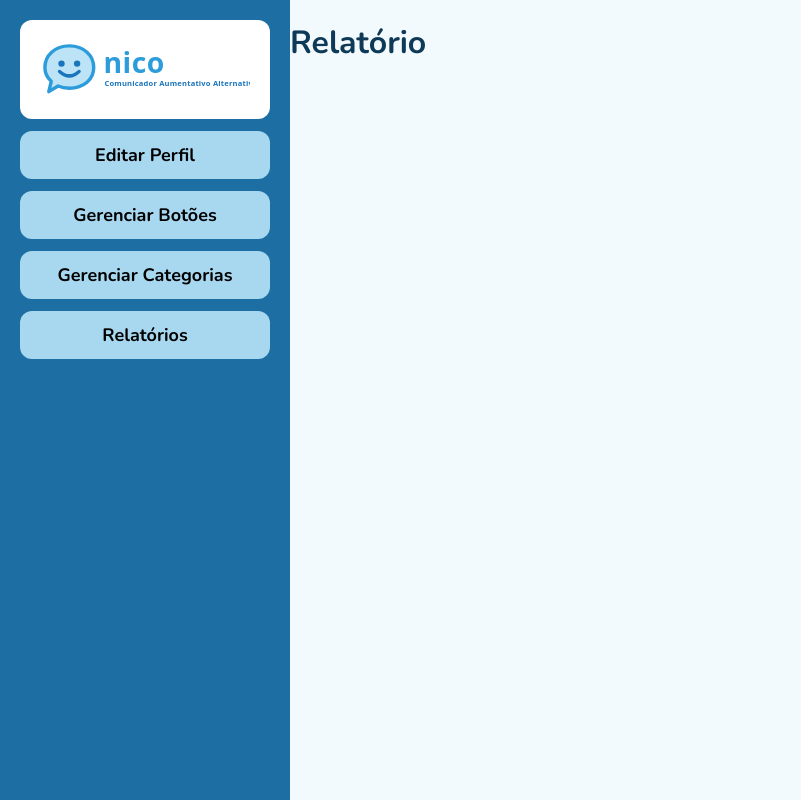
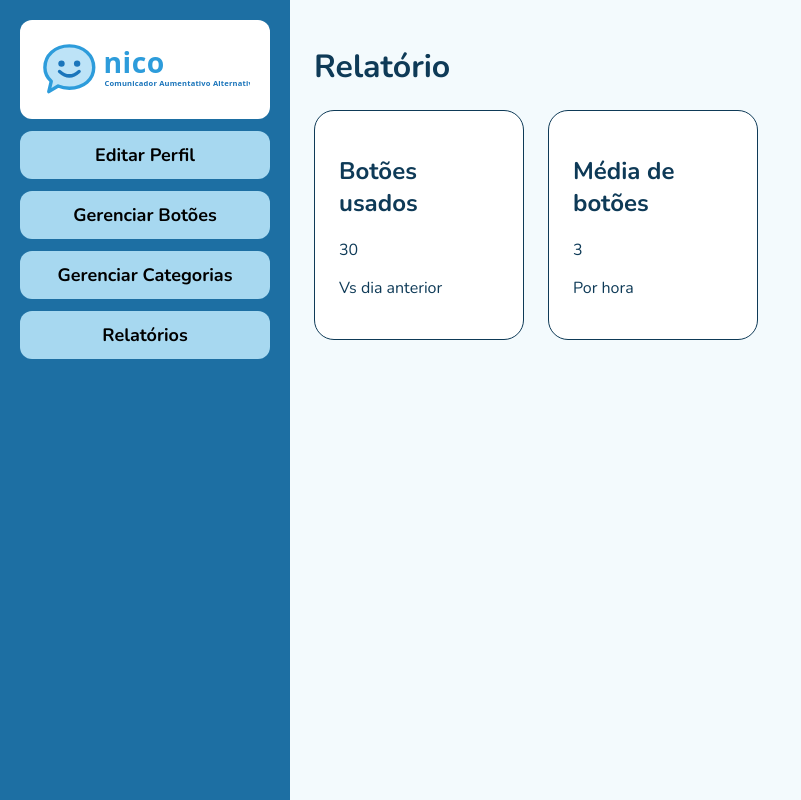
Before and after one commit to josefmello/frontend-nico, a React app: page /administrador in a window 1280 px wide. Shown: the whole page, without its empty margins (0-801 px from the left). Built offline with nearby package versions, Linux system fonts and the light colour scheme; the HTML template or start-up script is replaced by a standard one.

Commit message:
feat(view): criando os cartões do relatório

```diff
--- /dev/null
+++ b/src/pages/Relatorio.css
@@ -0,0 +1,16 @@
+.cartao {
+    background-color: white;
+    border: 1px solid;
+    border-radius: 20px;
+    padding: 24px;
+    width: 210px;
+}
+
+.cartoes {
+    display: flex;
+    gap: 24px;
+}
+
+.conteudo-main {
+    padding: 24px;
+}
--- a/src/pages/Relatorio.jsx
+++ b/src/pages/Relatorio.jsx
@@ -1,11 +1,27 @@
 import MenuLateral from "../components/MenuLateral.jsx"
+import "./Relatorio.css"
+const cartoes = [
+    { titulo: "Botões usados", valor: 30, legenda: "Vs dia anterior" },
+    { titulo: "Média de botões", valor: 3, legenda: "Por hora" },
+];
+
+
 
 function Relatorio() {
     return (
         <div className="tela-admin">
             <MenuLateral />
-            <main>
+            <main className="conteudo-main">
                 <h1>Relatório</h1>
+                <section className="cartoes">
+                    {cartoes.map((cartao) => (
+                        <article key={cartao.titulo} className="cartao">
+                            <h2>{cartao.titulo}</h2>
+                            <p>{cartao.valor}</p>
+                            <p>{cartao.legenda}</p>
+                        </article>
+                    ))}
+                </section>
             </main>
         </div>
     )
```
